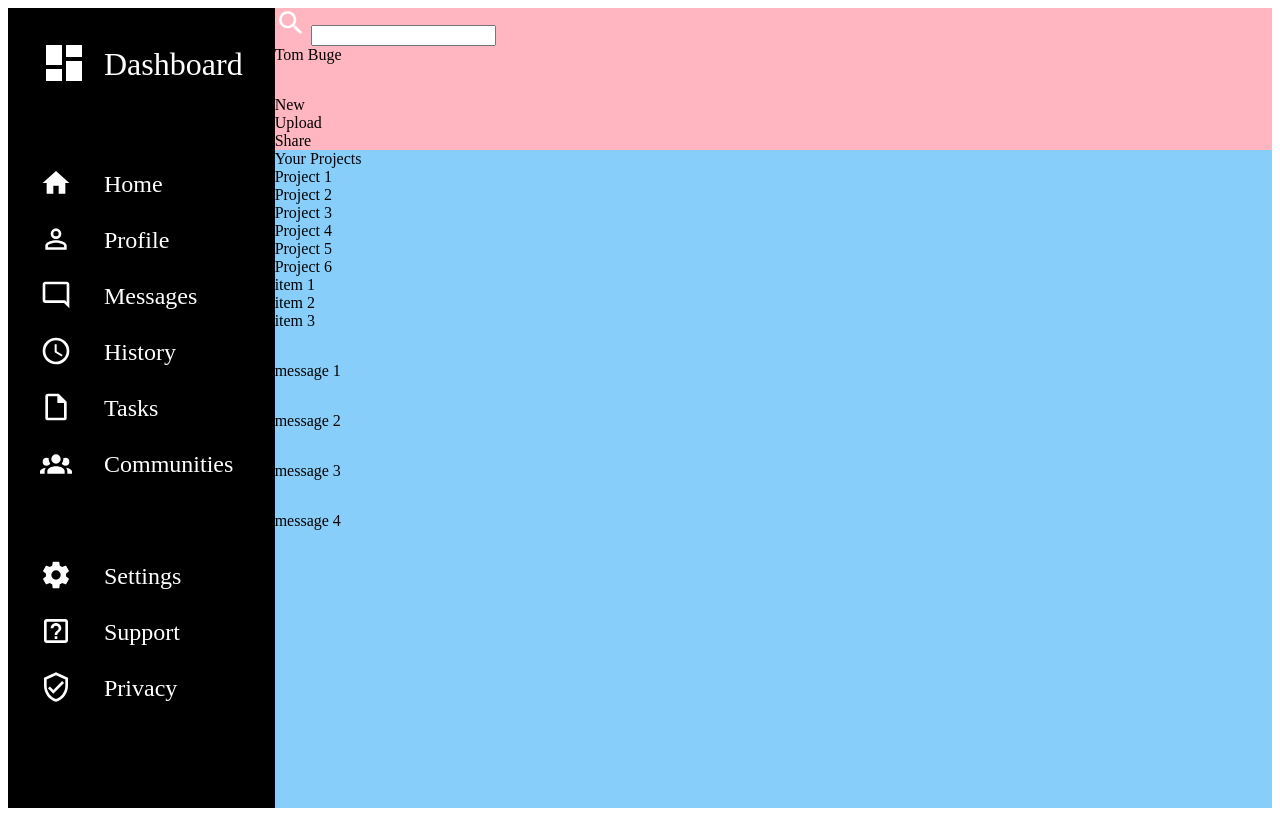
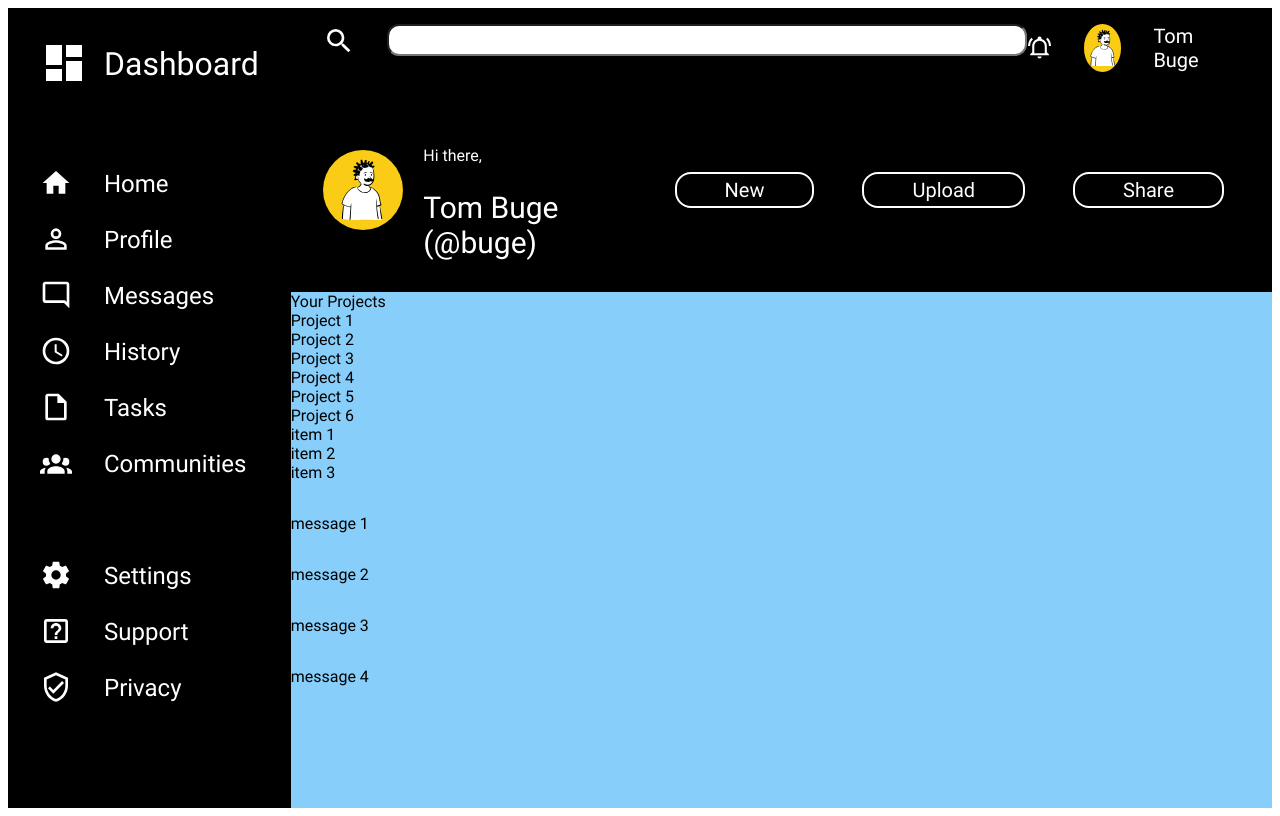
Before and after one commit to TomBuge/dashboard-design, a plain HTML site: page index.html in a window 1280 px wide. Drawn offline with Linux system fonts and the light colour scheme.

Commit message:
Style header

```diff
--- a/index.html
+++ b/index.html
@@ -11,26 +11,28 @@
         <div class="header">
             <div class="top">
                 <search class="search-container">
-                    <form action="" method="get">
-                        <label for="site-search"><svg class="icon" xmlns="http://www.w3.org/2000/svg" viewBox="0 0 24 24"><path d="M9.5,3A6.5,6.5 0 0,1 16,9.5C16,11.11 15.41,12.59 14.44,13.73L14.71,14H15.5L20.5,19L19,20.5L14,15.5V14.71L13.73,14.44C12.59,15.41 11.11,16 9.5,16A6.5,6.5 0 0,1 3,9.5A6.5,6.5 0 0,1 9.5,3M9.5,5C7,5 5,7 5,9.5C5,12 7,14 9.5,14C12,14 14,12 14,9.5C14,7 12,5 9.5,5Z" /></svg></label>
+                    <form class="search" action="" method="get">
+                        <svg class="search-icon icon" xmlns="http://www.w3.org/2000/svg" viewBox="0 0 24 24"><path d="M9.5,3A6.5,6.5 0 0,1 16,9.5C16,11.11 15.41,12.59 14.44,13.73L14.71,14H15.5L20.5,19L19,20.5L14,15.5V14.71L13.73,14.44C12.59,15.41 11.11,16 9.5,16A6.5,6.5 0 0,1 3,9.5A6.5,6.5 0 0,1 9.5,3M9.5,5C7,5 5,7 5,9.5C5,12 7,14 9.5,14C12,14 14,12 14,9.5C14,7 12,5 9.5,5Z" /></svg>
+                        <label for="site-search"></label>
                         <input type="search" id="site-search" name="q">
                     </form>
                 </search>
                 <div class="icons">
-                    <div class="bell"></div>
+                    <svg class="icon" xmlns="http://www.w3.org/2000/svg" viewBox="0 0 24 24"><path d="M10,21H14A2,2 0 0,1 12,23A2,2 0 0,1 10,21M21,19V20H3V19L5,17V11C5,7.9 7.03,5.17 10,4.29C10,4.19 10,4.1 10,4A2,2 0 0,1 12,2A2,2 0 0,1 14,4C14,4.1 14,4.19 14,4.29C16.97,5.17 19,7.9 19,11V17L21,19M17,11A5,5 0 0,0 12,6A5,5 0 0,0 7,11V18H17V11M19.75,3.19L18.33,4.61C20.04,6.3 21,8.6 21,11H23C23,8.07 21.84,5.25 19.75,3.19M1,11H3C3,8.6 3.96,6.3 5.67,4.61L4.25,3.19C2.16,5.25 1,8.07 1,11Z" /></svg>
                     <div class="profile"></div>
                     <div class="name">Tom Buge</div>
                 </div>
             </div>
             <div class="bottom">
                 <div class="welcome">
-                    <div class="icon"></div>
-                    <div class="text"></div>
+                    <div class="profile" style="--size: 5rem"></div>
+                    <div class="text-small">Hi there,</div>
+                    <div class="text-large">Tom Buge (@buge)</div>
                 </div>
                 <div class="controls">
-                    <div class="new">New</div>
-                    <div class="upload">Upload</div>
-                    <div class="share">Share</div>
+                   <button>New</button>
+                   <button>Upload</button>
+                   <button>Share</button>
                 </div>
 
             </div>
@@ -48,38 +50,38 @@
                 </div>
                 <div class="link">
                     <svg class="icon" xmlns="http://www.w3.org/2000/svg" viewBox="0 0 24 24"><path d="M12,4A4,4 0 0,1 16,8A4,4 0 0,1 12,12A4,4 0 0,1 8,8A4,4 0 0,1 12,4M12,6A2,2 0 0,0 10,8A2,2 0 0,0 12,10A2,2 0 0,0 14,8A2,2 0 0,0 12,6M12,13C14.67,13 20,14.33 20,17V20H4V17C4,14.33 9.33,13 12,13M12,14.9C9.03,14.9 5.9,16.36 5.9,17V18.1H18.1V17C18.1,16.36 14.97,14.9 12,14.9Z" /></svg>
-                    <div class="profile">Profile</div>
+                    <a href="">Profile</a>
                 </div>
                 <div class="link">
                     <svg class="icon" xmlns="http://www.w3.org/2000/svg" viewBox="0 0 24 24"><path d="M20 2H4C2.9 2 2 2.9 2 4V16C2 17.1 2.9 18 4 18H18L22 22V4C22 2.9 21.1 2 20 2M20 17.2L18.8 16H4V4H20V17.2Z" /></svg>
-                    <div class="messages">Messages</div>
+                    <a href="">Messages</a>
                 </div>
                 <div class="link">
                     <svg class="icon" xmlns="http://www.w3.org/2000/svg" viewBox="0 0 24 24"><path d="M12,20A8,8 0 0,0 20,12A8,8 0 0,0 12,4A8,8 0 0,0 4,12A8,8 0 0,0 12,20M12,2A10,10 0 0,1 22,12A10,10 0 0,1 12,22C6.47,22 2,17.5 2,12A10,10 0 0,1 12,2M12.5,7V12.25L17,14.92L16.25,16.15L11,13V7H12.5Z" /></svg>
-                    <div class="history">History</div>
+                    <a href="">History</a>
                 </div>
                 <div class="link">
                     <svg class="icon" xmlns="http://www.w3.org/2000/svg" viewBox="0 0 24 24"><path d="M14,2H6A2,2 0 0,0 4,4V20A2,2 0 0,0 6,22H18A2,2 0 0,0 20,20V8L14,2M18,20H6V4H13V9H18V20Z" /></svg>
-                    <div class="tasks">Tasks</div>
+                    <a href="">Tasks</a>
                 </div>
                 <div class="link">
                     <svg class="icon" xmlns="http://www.w3.org/2000/svg" viewBox="0 0 24 24"><path d="M12,5.5A3.5,3.5 0 0,1 15.5,9A3.5,3.5 0 0,1 12,12.5A3.5,3.5 0 0,1 8.5,9A3.5,3.5 0 0,1 12,5.5M5,8C5.56,8 6.08,8.15 6.53,8.42C6.38,9.85 6.8,11.27 7.66,12.38C7.16,13.34 6.16,14 5,14A3,3 0 0,1 2,11A3,3 0 0,1 5,8M19,8A3,3 0 0,1 22,11A3,3 0 0,1 19,14C17.84,14 16.84,13.34 16.34,12.38C17.2,11.27 17.62,9.85 17.47,8.42C17.92,8.15 18.44,8 19,8M5.5,18.25C5.5,16.18 8.41,14.5 12,14.5C15.59,14.5 18.5,16.18 18.5,18.25V20H5.5V18.25M0,20V18.5C0,17.11 1.89,15.94 4.45,15.6C3.86,16.28 3.5,17.22 3.5,18.25V20H0M24,20H20.5V18.25C20.5,17.22 20.14,16.28 19.55,15.6C22.11,15.94 24,17.11 24,18.5V20Z" /></svg>
-                    <div class="communities">Communities</div>
+                    <a href="">Communities</a>
                 </div>
             </div>
 
             <div class="menu-2">
                 <div class="link">
                     <svg class="icon" xmlns="http://www.w3.org/2000/svg" viewBox="0 0 24 24"><path d="M12,15.5A3.5,3.5 0 0,1 8.5,12A3.5,3.5 0 0,1 12,8.5A3.5,3.5 0 0,1 15.5,12A3.5,3.5 0 0,1 12,15.5M19.43,12.97C19.47,12.65 19.5,12.33 19.5,12C19.5,11.67 19.47,11.34 19.43,11L21.54,9.37C21.73,9.22 21.78,8.95 21.66,8.73L19.66,5.27C19.54,5.05 19.27,4.96 19.05,5.05L16.56,6.05C16.04,5.66 15.5,5.32 14.87,5.07L14.5,2.42C14.46,2.18 14.25,2 14,2H10C9.75,2 9.54,2.18 9.5,2.42L9.13,5.07C8.5,5.32 7.96,5.66 7.44,6.05L4.95,5.05C4.73,4.96 4.46,5.05 4.34,5.27L2.34,8.73C2.21,8.95 2.27,9.22 2.46,9.37L4.57,11C4.53,11.34 4.5,11.67 4.5,12C4.5,12.33 4.53,12.65 4.57,12.97L2.46,14.63C2.27,14.78 2.21,15.05 2.34,15.27L4.34,18.73C4.46,18.95 4.73,19.03 4.95,18.95L7.44,17.94C7.96,18.34 8.5,18.68 9.13,18.93L9.5,21.58C9.54,21.82 9.75,22 10,22H14C14.25,22 14.46,21.82 14.5,21.58L14.87,18.93C15.5,18.67 16.04,18.34 16.56,17.94L19.05,18.95C19.27,19.03 19.54,18.95 19.66,18.73L21.66,15.27C21.78,15.05 21.73,14.78 21.54,14.63L19.43,12.97Z" /></svg>
-                    <div class="settings">Settings</div>
+                    <a href="">Settings</a>
                 </div>
                 <div class="link">
                     <svg class="icon" xmlns="http://www.w3.org/2000/svg" viewBox="0 0 24 24"><path d="M11 18H13V16H11V18M12 6C9.8 6 8 7.8 8 10H10C10 8.9 10.9 8 12 8S14 8.9 14 10C14 12 11 11.8 11 15H13C13 12.8 16 12.5 16 10C16 7.8 14.2 6 12 6M19 5V19H5V5H19M19 3H5C3.9 3 3 3.9 3 5V19C3 20.1 3.9 21 5 21H19C20.1 21 21 20.1 21 19V5C21 3.9 20.1 3 19 3Z" /></svg>
-                    <div class="support">Support</div>
+                    <a href="">Support</a>
                 </div>
                 <div class="link">
                     <svg class="icon" xmlns="http://www.w3.org/2000/svg" viewBox="0 0 24 24"><path d="M21,11C21,16.55 17.16,21.74 12,23C6.84,21.74 3,16.55 3,11V5L12,1L21,5V11M12,21C15.75,20 19,15.54 19,11.22V6.3L12,3.18L5,6.3V11.22C5,15.54 8.25,20 12,21M10,17L6,13L7.41,11.59L10,14.17L16.59,7.58L18,9" /></svg>
-                    <div class="privacy">Privacy</div>
+                    <a href="">Privacy</a>
                 </div>
             </div>
         </div>
--- a/style.css
+++ b/style.css
@@ -1,5 +1,15 @@
+@font-face {
+    font-family: roboto;
+    src: url(/fonts/roboto.woff2)
+}
+
 :root {
     --icon-color: white;
+    --user-profile-bg: #facc15;
+
+* {
+    font-family: roboto, system-ui, -apple-system, BlinkMacSystemFont, 'Segoe UI', Roboto, Oxygen, Ubuntu, Cantarell, 'Open Sans', 'Helvetica Neue', sans-serif
+}
 }
 
 .icon {
@@ -34,13 +44,6 @@
 
 }
 
-.header {
-    background: lightpink;
-    grid-column: 2 / 3;
-
-
-}
-
 .sidebar {
     background: black;
     grid-row: 1/ 3;
@@ -70,3 +73,101 @@
     flex-direction: column;
     gap: 1.5rem;
 }
+
+
+a {
+    text-decoration: none;
+    color: white;
+}
+
+.header {
+    background: black;
+    color: white;
+    grid-column: 2 / 3;
+    display: flex;
+    gap: 3rem;
+    flex-direction: column;
+    padding: 1rem 3rem 2rem 2rem ;
+}
+
+.top {
+    display: flex;
+    justify-content: space-between;
+
+}
+
+.search {
+    display: flex;
+    gap: 1rem
+
+}
+
+.search input {
+    border-radius: 12px;
+    width: 40rem;
+}
+
+.search-icon {
+    top: 1px;
+}
+
+.icons {
+    display: flex;
+    gap: 2rem;
+    align-items: center;
+    font-size: 20px;
+}
+
+.profile {
+    --size: 3rem;
+
+    width: var(--size);
+    height: var(--size);
+
+    background-image: url(images/profile-pic.svg);
+    background-repeat: no-repeat;
+    background-size: contain;
+    background-color: var(--user-profile-bg);
+    border-radius: 50%;
+    background-position: center;
+}
+
+.bottom {
+    display: flex;
+    justify-content: space-between;
+    align-items: center;
+}
+
+.controls {
+    display: flex;
+    gap: 3rem;
+}
+
+button {
+    border: 2px solid white;
+    background: black;
+    color: white;
+    padding: 6px 3rem;
+    border-radius: 16px;
+    font-size: 20px;
+    display:inline-flex;
+    align-items: center;
+    line-height: 1;
+}
+
+.welcome {
+    display: grid;
+    grid-template-columns: 1fr 2.5fr;
+    grid-template-rows: 1fr 1fr;
+    align-items: center;
+    gap
+}
+
+.text-large {
+    grid-column: 2 / 3;
+    font-size: 30px;
+}
+
+.profile {
+    grid-row: 1 / 3;
+}
```
Also changed, not shown: fonts/roboto.woff2 (added), images/account-circle-outline.svg (added), images/bell.svg (added), images/profile-pic.svg (added).
